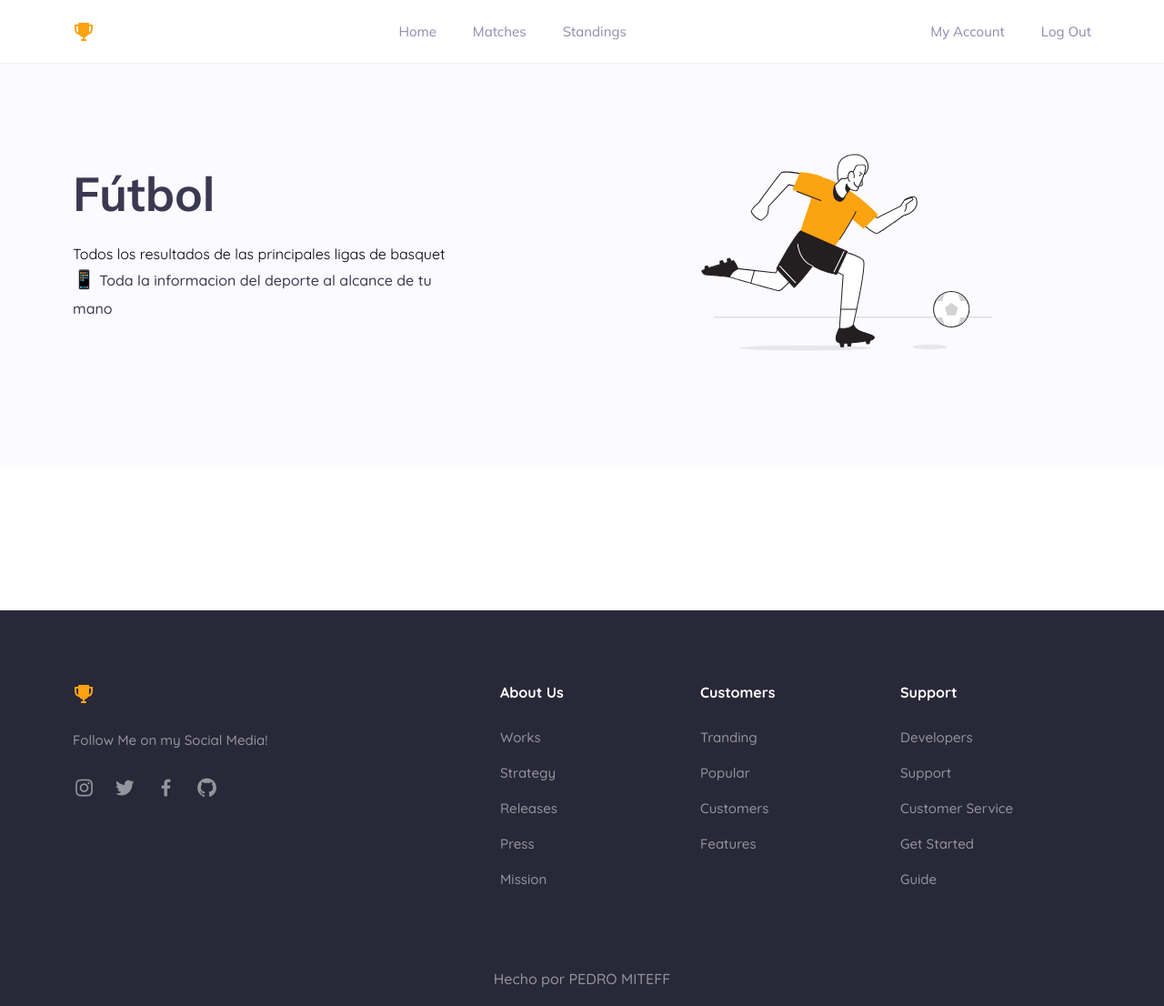
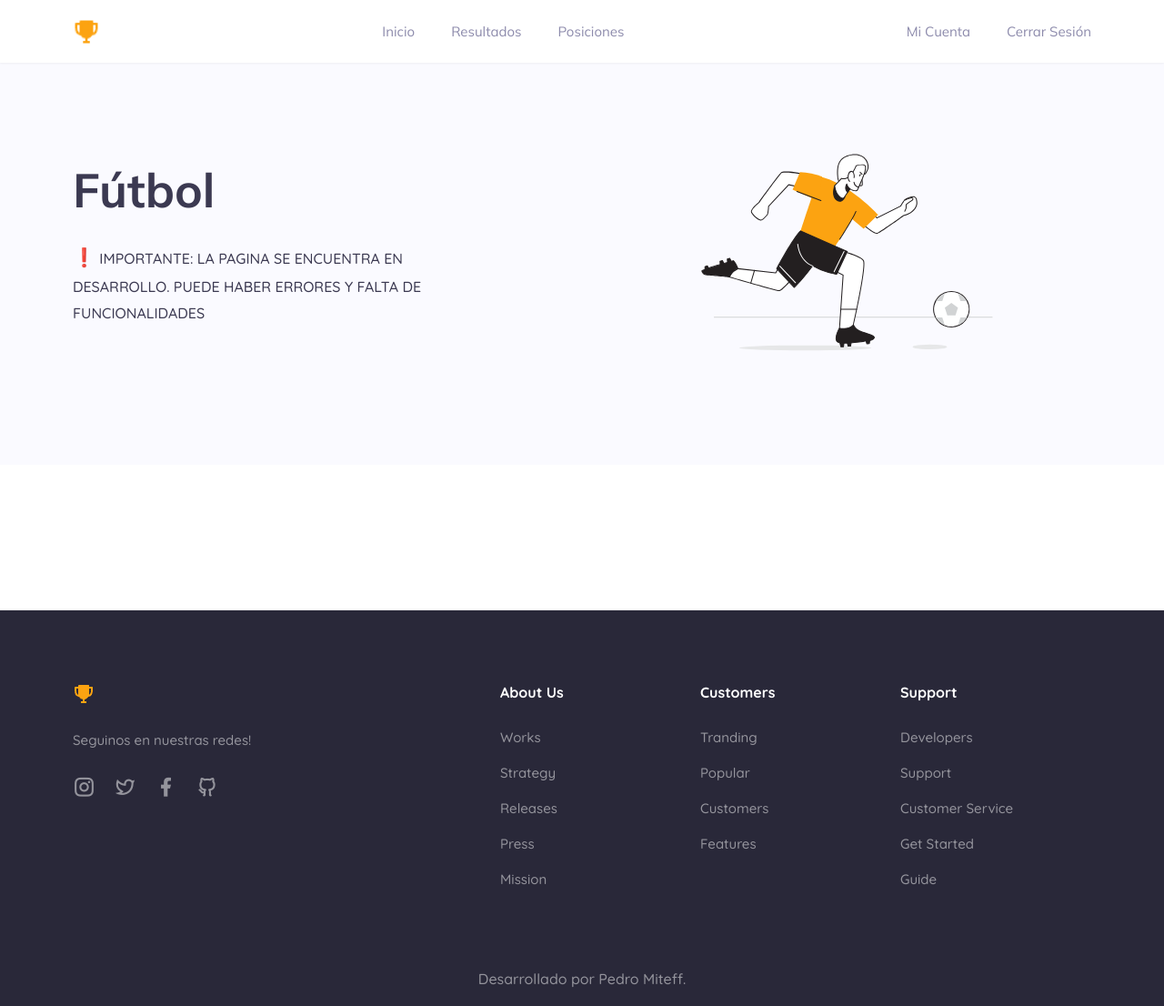
Before and after one commit to pedromiteffc/deporte-vivo, a plain HTML site: page football.html in a window 1280 px wide. Shown: the whole page at 91% size. Drawn offline with nearby package versions, Linux system fonts and the light colour scheme; a script that the page names is missing.

Commit message:
Update football.html

```diff
--- a/football.html
+++ b/football.html
@@ -4,15 +4,18 @@
     <meta charset="UTF-8">
     <meta http-equiv="X-UA-Compatible" content="IE=edge">
     <meta name="viewport" content="width=device-width, initial-scale=1.0">
-    <title>Football - RESULTADOS</title>
+    <title>Fútbol - Deporte Vivo</title>
 
-    <!-- css -->
+    <!-- CSS -->
     <link rel="stylesheet" href="assets/css/style.css">
 
-    <!-- favicon -->
+    <!-- FAVICON -->
     <link rel="shortcut icon" href="assets/img/favicon.png" type="image/x-icon">
 
-    <!-- boxicons -->
+    <!-- REMIX ICONS -->
+    <link href="https://cdn.jsdelivr.net/npm/remixicon@3.2.0/fonts/remixicon.css" rel="stylesheet">
+
+    <!-- BOXICONS -->
     <link href='https://unpkg.com/boxicons@2.1.4/css/boxicons.min.css' rel='stylesheet'>
 
 </head>
@@ -23,11 +26,11 @@
         <div class="container">
 
             <a href="index.html" class="logo">
-                <img src="assets/img/favicon.png">
+                <img src="assets/img/favicon.png" width="30px">
             </a>
 
             <button class="menu-toggle-btn" data-nav-toggle-btn>
-                <i class='bx bx-menu'></i>
+                <i class="ri-menu-line"></i>
             </button>
 
             <nav class="navbar">
@@ -35,22 +38,22 @@
                 <ul class="navbar-list">
 
                     <li>
-                        <a href="index.html" class="navbar-link">Home</a>
+                        <a href="index.html" class="navbar-link">Inicio</a>
                     </li>
 
                     <li>
-                        <a href="basketball.html" class="navbar-link">Matches</a>
+                        <a href="basketball.html" class="navbar-link">Resultados</a>
                     </li>
 
                     <li>
-                        <a href="basketball-standings.html" class="navbar-link">Standings</a>
+                        <a href="basketball.html" class="navbar-link">Posiciones</a>
                     </li>
 
                 </ul>
 
                 <div class="header-actions">
-                    <a href="#" class="header-action-link">My Account</a>
-                    <a href="#" class="header-action-link">Log Out</a>
+                    <a href="account.html" class="header-action-link">Mi Cuenta</a>
+                    <a href="logout.php" class="header-action-link">Cerrar Sesión</a>
                 </div>
 
             </nav>
@@ -70,17 +73,17 @@
                     <div class="hero-content">
 
                         <h1 class="h1 hero-title">Fútbol</h1>
-                        <p class="hero- text">Todos los resultados de las principales ligas de basquet</p>
+                        <!-- <p class="hero- text">Proyecto hecho por Pedro Miteff</p> -->
                         <p class="form-text">
-                            <span>📱</span>
-                            Toda la informacion del deporte al alcance de tu mano
+                            <span>❗</span>
+                            IMPORTANTE: LA PAGINA SE ENCUENTRA EN DESARROLLO. PUEDE HABER ERRORES Y FALTA DE FUNCIONALIDADES
                         </p>
 
                     </div>
 
 
-                    <figure class="hero-banner basketball">
-                        <img src="assets/img/hero-soccer.svg" >
+                    <figure class="hero-banner">
+                        <img src="assets/img/hero-soccer.svg">
                     </figure>
 
                 </div>
@@ -116,6 +119,7 @@
 
             </section>
 
+
         </article>
 
     </main>
@@ -132,38 +136,38 @@
                         <img src="assets/img/favicon.png">
                     </a>
 
-                    <p class="footer-text">Follow Me on my Social Media!</p>
+                    <p class="footer-text">Seguinos en nuestras redes!</p>
 
                     <ul class="social-list">
 
                         <li>
 
-                            <a href="https://www.instagram.com/pedro.miteff/" class="social-link">
-                                <i class='bx bxl-instagram'></i>
+                            <a href="https://www.instagram.com/" class="social-link" target="_blank">
+                                <i class="ri-instagram-line"></i>
                             </a>
 
                         </li>
 
                         <li>
 
-                            <a href="https://twitter.com/pedromiteffc" class="social-link">
-                                <i class='bx bxl-twitter' ></i>
+                            <a href="https://twitter.com" class="social-link" target="_blank">
+                                <i class="ri-twitter-line"></i>
                             </a>
 
                         </li>
 
                         <li>
 
-                            <a href="https://www.facebook.com/profile.php?id=100073808978347" class="social-link">
-                                <i class='bx bxl-facebook' ></i>
+                            <a href="https://www.facebook.com/" class="social-link" target="_blank">
+                                <i class="ri-facebook-fill"></i>
                             </a>
 
                         </li>
 
                         <li>
 
-                            <a href="#" class="social-link">
-                                <i class='bx bxl-github'></i>
+                            <a href="https://github.com/pedromiteffc" class="social-link" target="_blank">
+                                <i class="ri-github-line"></i>
                             </a>
 
                         </li>
@@ -265,10 +269,12 @@
             <div class="container">
 
                 <center>
+
                     <p class="copyright">
-                        Hecho por
-                        <a href="#">PEDRO MITEFF</a>
+                        Desarrollado por
+                        <a href="https://github.com/pedromiteffc" target="_blank">Pedro Miteff</a>.
                     </p>
+
                 </center>
 
             </div>
```
